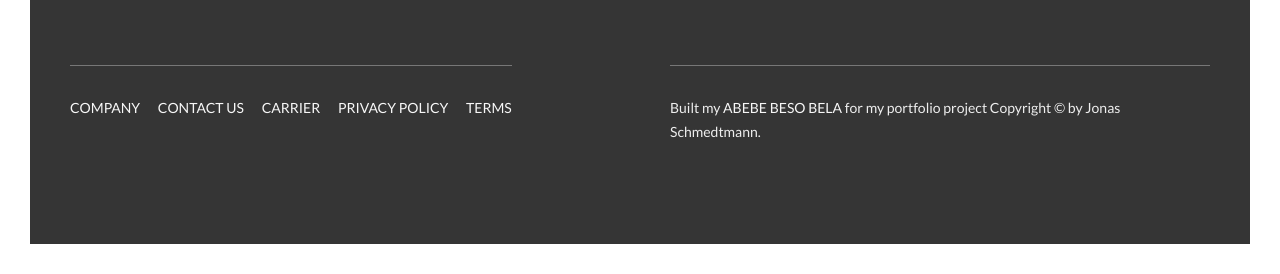
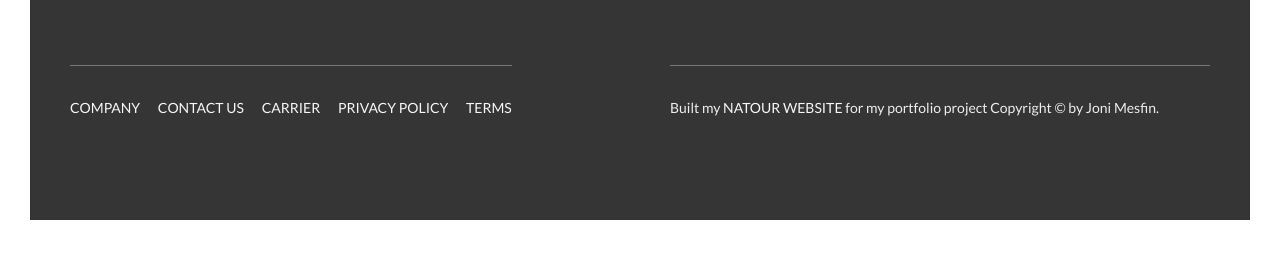
Before and after one commit to jonmes/Front-end-Portfolio, a website: page index.html in a window 1280 px wide. Shown: the part 5650-5924 px from the top of the page. After the commit the page ends 5900 px from the top, so only its background shows below. Drawn offline with Linux system fonts and the light colour scheme.

Commit message:
Update index.html

```diff
--- a/index.html
+++ b/index.html
@@ -359,7 +359,7 @@
             </div>
             <div class="col-1-of-2">
                 <p class="footer__copyright">
-                    Built my <a href="#" class="footer__link">Abebe Beso Bela </a> for my portfolio project Copyright © by Jonas Schmedtmann.
+                    Built my <a href="#" class="footer__link">Natour website</a> for my portfolio project Copyright © by Joni Mesfin.
                 </p>
             </div>
         </div>
```
